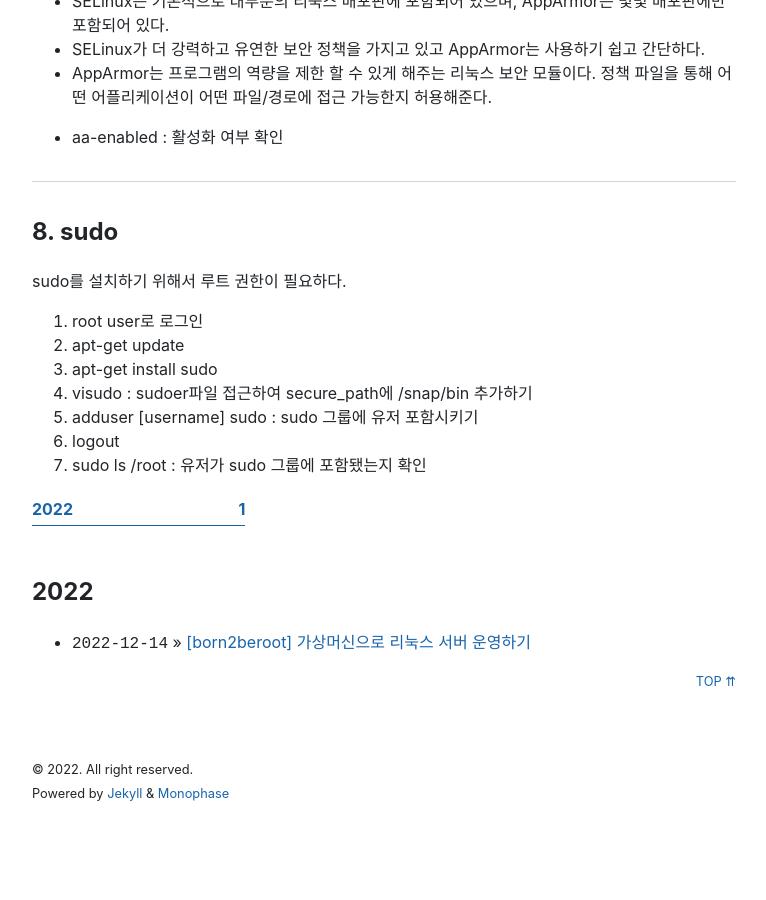
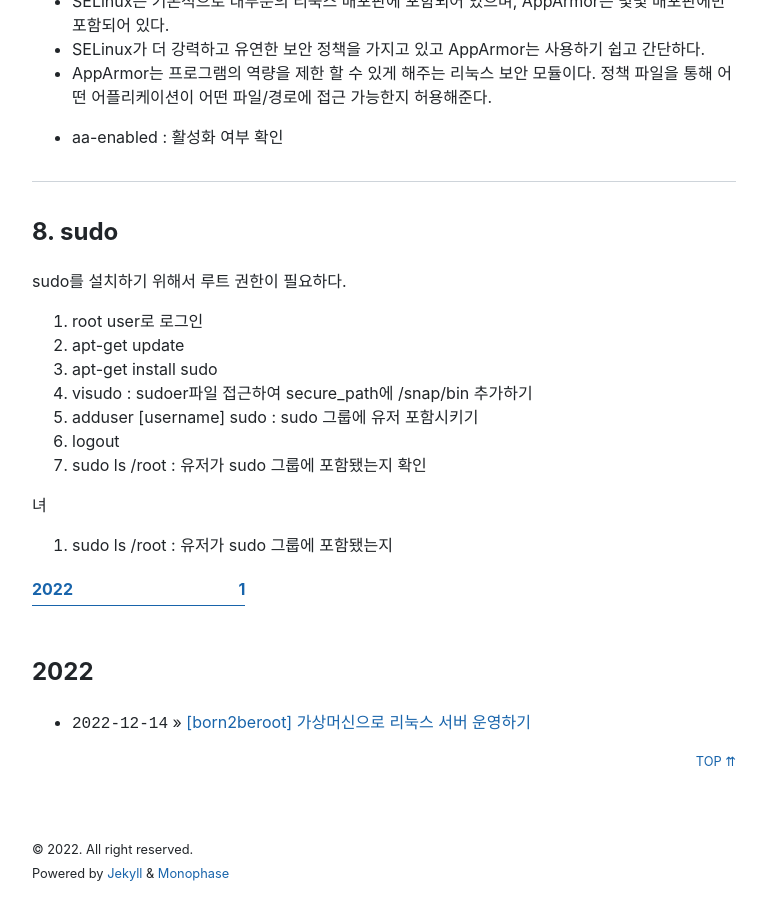
Before and after one commit to jeekpark/jeekpark.github.io, a Jekyll site: the page built from _posts/2022-12-14-[Born2beroot] 가상머신으로 리눅스 서버 운영하기.md, in a window 1280 px wide and 900 px high, scrolled down 3821 px. Shown: the whole window, without its empty margins (256-1022 px from the left). Built offline with Jekyll 4.4.1, drawn with Linux system fonts in a browser that asks for light colours; nearby versions of some CDN libraries; before the commit the page ends 4641 px from its top, so only the background shows below that.

Commit message:
Update 2022-12-14-[Born2beroot] 가상머신으로 리눅스 서버 운영하기.md

```diff
--- a/_posts/2022-12-14-[Born2beroot] 가상머신으로 리눅스 서버 운영하기.md
+++ b/_posts/2022-12-14-[Born2beroot] 가상머신으로 리눅스 서버 운영하기.md
@@ -121,3 +121,6 @@ sudo를 설치하기 위해서 루트 권한이 필요하다.
 6. adduser [username] sudo : sudo 그룹에 유저 포함시키기
 7. logout
 8. sudo ls /root : 유저가 sudo 그룹에 포함됐는지 확인
+
+녀
+8. sudo ls /root : 유저가 sudo 그룹에 포함됐는지
```
